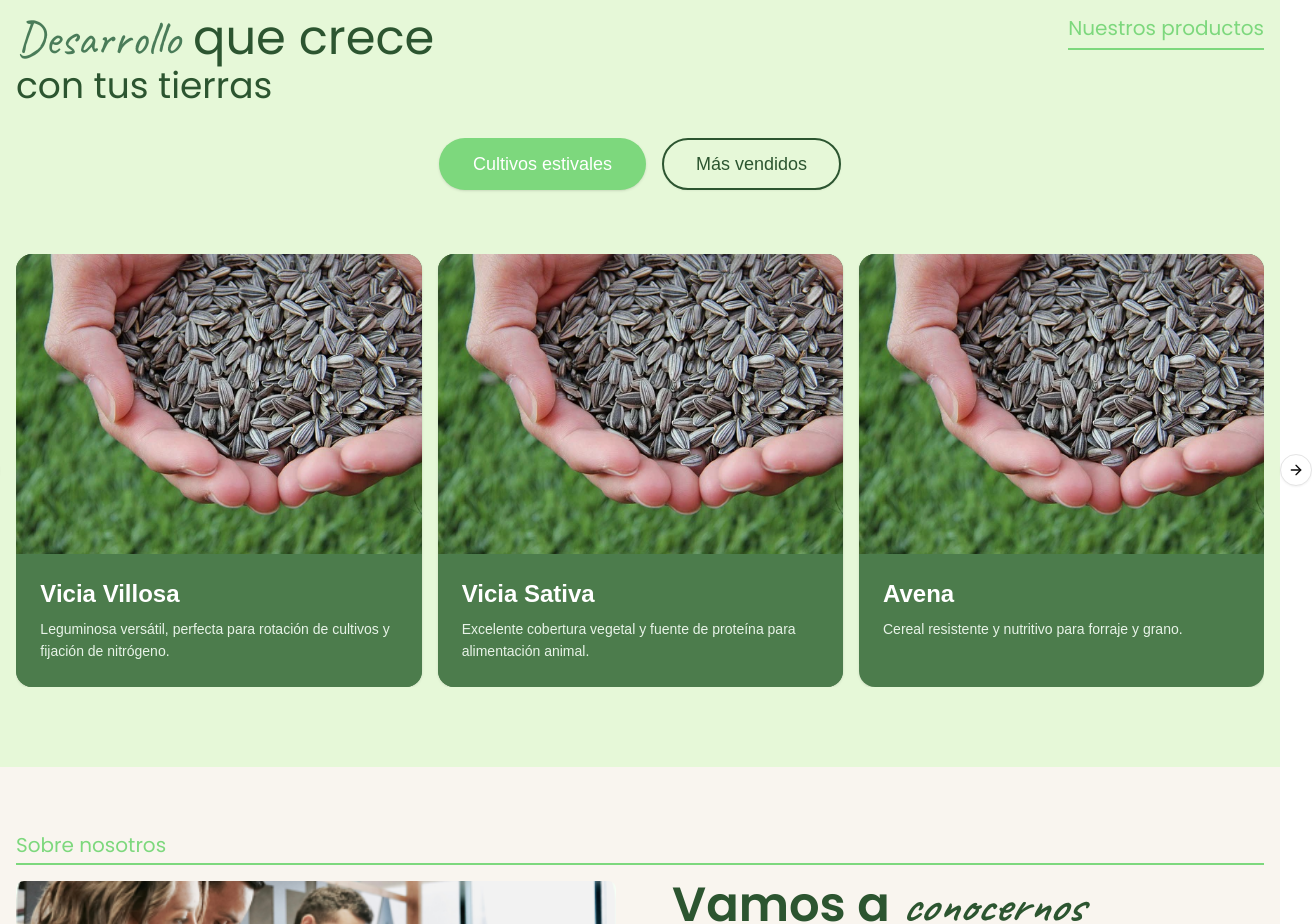
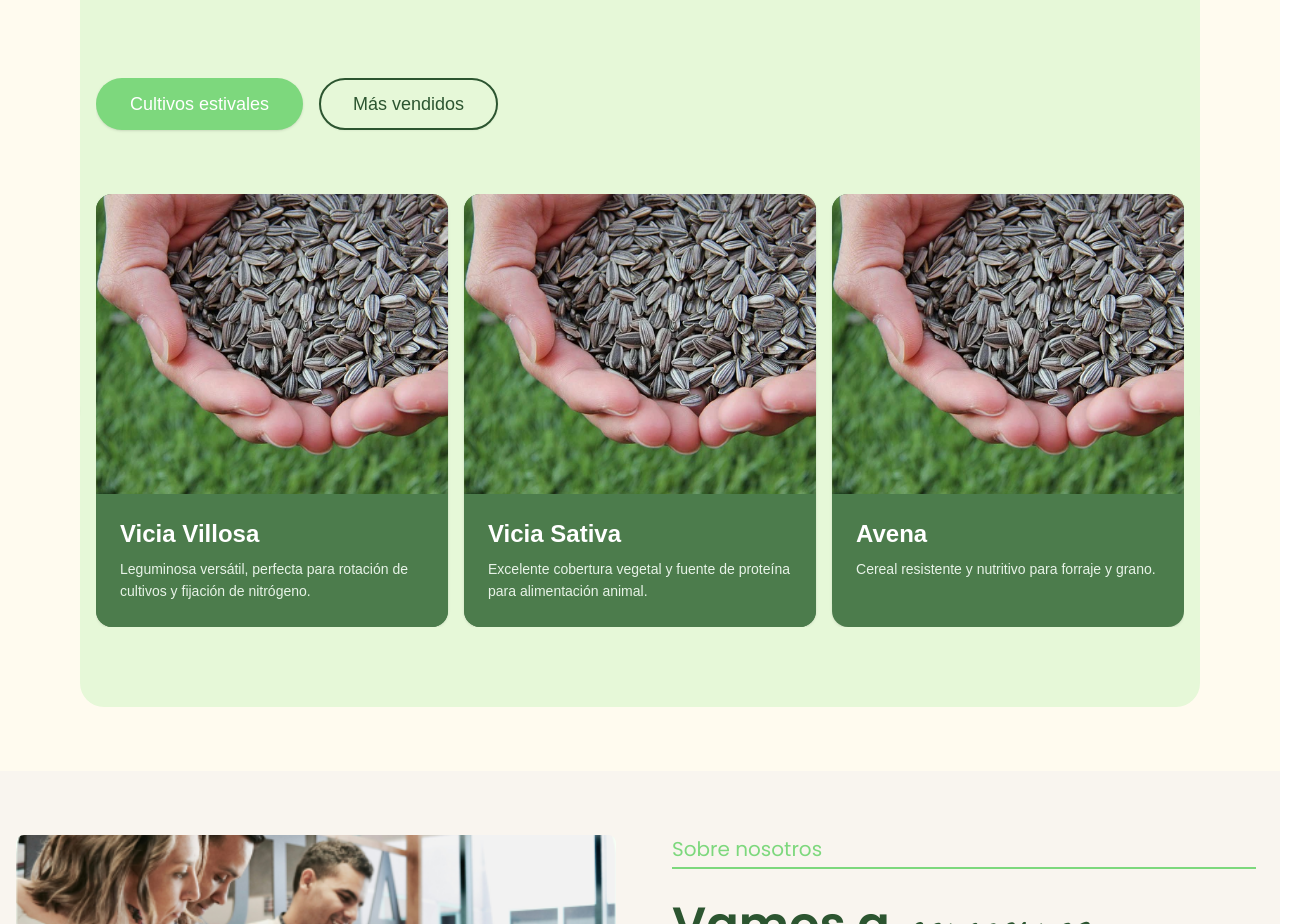
Before and after one commit to FeliOliva/boiero-landing-maqueta, a Next.js app: page / in a window 1280 px wide. Shown: the part 1700-2624 px from the top of the page, 1312 px wide, since content can reach past the window. Built offline with nearby package versions, Linux system fonts and the light colour scheme; a web font is replaced by a local one.

Commit message:
correcion de detalles finales

```diff
--- a/app/page.tsx
+++ b/app/page.tsx
@@ -3,6 +3,7 @@ import { ProductCarousel } from "@/components/product-carousel";
 import { Footer } from "@/components/footer";
 import { Hero } from "@/components/hero";
 import { Header } from "@/components/header";
+
 export default function Home() {
   const categories = [
     { id: "leguminosas", name: "Cultivos otoñales - leguminosas" },
@@ -13,7 +14,6 @@ export default function Home() {
     { id: "estivales", name: "Cultivos estivales" },
     { id: "vendidos2", name: "Más vendidos" },
   ];
-
   const products = [
     {
       id: 1,
@@ -82,20 +82,24 @@ export default function Home() {
       category: "vendidos",
     },
   ];
-
   return (
     <div className="bg-[#fffbef]">
       <Header />
       <div id="inicio">
         <Hero />
       </div>
-      <div className="bg-[#E6F8D8]">
+
+      {/* Contenedor con padding para crear espacio alrededor */}
+      <div className="px-6 py-16 md:px-12 lg:px-20">
+        {/* Contenedor con fondo verde y bordes redondeados */}
+        <div className="bg-[#E6F8D8] rounded-3xl overflow-hidden max-w-7xl mx-auto">
           <div id="productos1" className="py-10">
             <ProductCarousel
               products={products}
               categories={categories}
               title="Nuestros productos"
               id="productos1"
+              showHeader={true}
             />
           </div>
           <div id="productos2" className="py-10">
@@ -104,9 +108,12 @@ export default function Home() {
               categories={categories2}
               title="Nuestros productos"
               id="productos2"
+              showHeader={false}
             />
           </div>
         </div>
+      </div>
+
       <div id="about">
         <About />
       </div>
--- a/components/about.tsx
+++ b/components/about.tsx
@@ -1,12 +1,14 @@
 import Image from "next/image";
+
 export const About = () => (
   <div className="w-full pt-8 sm:pt-16 bg-[#f9f5ef]" id="about">
     <div className="container mx-auto px-4">
-      <div className="mb-4">
+      {/* Título para pantallas móviles - visible solo en móviles */}
+      <div className="block lg:hidden mb-4">
         <span className="text-lg sm:text-xl font-poppins text-[#7dd87d]">
           Sobre nosotros
         </span>
-        <div className="w-full h-0.5 bg-[#7dd87d] mt-1"></div>
+        <div className="w-full h-0.5 bg-[#7dd87d] mt-1 mb-4"></div>
       </div>
 
       <div className="grid grid-cols-1 gap-8 lg:gap-12 items-start lg:grid-cols-2">
@@ -26,6 +28,14 @@ export const About = () => (
 
         {/* Right Column - Content */}
         <div className="flex gap-3 sm:gap-4 flex-col px-2">
+          {/* Título solo para pantallas grandes - oculto en móviles */}
+          <div className="hidden lg:block mb-4">
+            <span className="text-lg sm:text-xl font-poppins text-[#7dd87d]">
+              Sobre nosotros
+            </span>
+            <div className="w-full h-0.5 bg-[#7dd87d] mt-1"></div>
+          </div>
+
           {/* Main Heading */}
           <h2 className="text-3xl sm:text-4xl lg:text-5xl font-semibold font-poppins text-[#2c5530]">
             Vamos a <span className="font-caveat italic">conocernos</span>
--- a/components/product-carousel.tsx
+++ b/components/product-carousel.tsx
@@ -30,14 +30,18 @@ interface Category {
 
 interface ProductCarouselProps {
   products: Product[];
-  title: string;
+  title?: string; // Hacemos que el título sea opcional
   id: string;
   categories: Category[];
+  showHeader?: boolean; // Nueva prop para controlar si se muestra el encabezado
 }
 
 export const ProductCarousel = ({
   products,
   categories,
+  title = "Nuestros productos", // Valor por defecto
+  id,
+  showHeader = true, // Por defecto mostramos el encabezado
 }: ProductCarouselProps) => {
   const [api, setApi] = useState<CarouselApi>();
   const [currentCategory, setCurrentCategory] = useState(categories[0]?.id);
@@ -51,12 +55,14 @@ export const ProductCarousel = ({
   };
 
   return (
-    <div className="py-6 sm:py-10 px-4 mx-4 sm:mx-auto max-w-[1400px]  rounded-xl sm:rounded-2xl">
+    <div className="py-6 sm:py-10 px-4 mx-4 sm:mx-auto max-w-[1400px] rounded-xl sm:rounded-2xl">
+      {/* Mostramos el encabezado solo si showHeader es true */}
+      {showHeader && (
         <div className="mb-6 sm:mb-8 relative flex flex-col sm:block">
           <div className="relative mb-4 sm:mt-0 sm:absolute sm:right-0 sm:top-0">
             <div className="relative">
               <span className="text-lg font-poppins sm:text-xl text-[#7dd87d]">
-              Nuestros productos
+                {title}
               </span>
               <div className="absolute -bottom-2 left-0 w-full h-0.5 bg-[#7dd87d]"></div>
             </div>
@@ -71,9 +77,10 @@ export const ProductCarousel = ({
             </h2>
           </div>
         </div>
+      )}
 
       {/* Categories */}
-      <div className="flex gap-2 sm:gap-4 mb-8 sm:mb-12 overflow-x-auto pb-4 justify-start sm:justify-center flex-nowrap sm:flex-wrap">
+      <div className="flex gap-2 sm:gap-4 mb-8 sm:mb-12 overflow-x-auto pb-4 justify-start flex-nowrap">
         {categories.map((category) => (
           <Button
             key={category.id}
```
Lines whose indentation alone changed are shown as unchanged.
